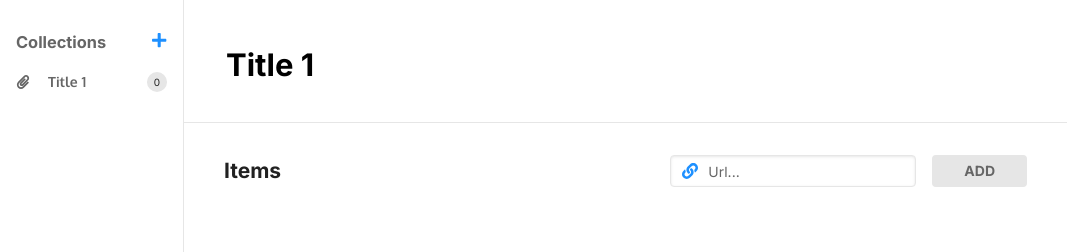
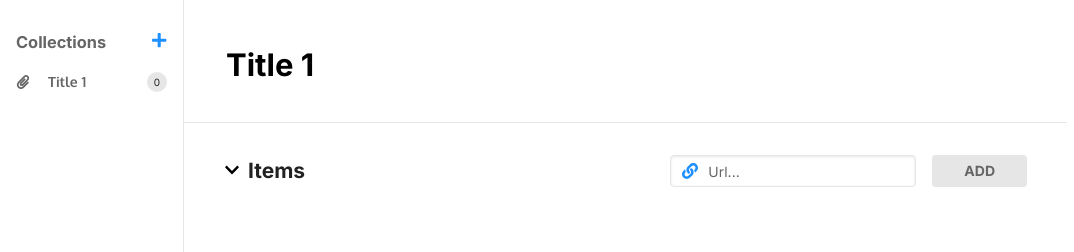
Before and after one commit to rpabon/collections-ui, a React (Create React App) app: page / in a window 1280 px wide. Shown: the top 252 px of the page, without its empty margins (0-1074 px from the left). Built offline with nearby package versions, Linux system fonts and the light colour scheme.

Commit message:
Add toggle items

```diff
--- a/package.json
+++ b/package.json
@@ -10,6 +10,7 @@
     "framer-motion": "^3.1.1",
     "modern-normalize": "^1.0.0",
     "react": "^17.0.1",
+    "react-collapse": "^5.1.0",
     "react-dom": "^17.0.1",
     "react-icons": "^4.1.0",
     "react-redux": "^7.2.0",
@@ -23,6 +24,7 @@
     "@types/jest": "^24.0.0",
     "@types/node": "^12.0.0",
     "@types/react": "^16.9.0",
+    "@types/react-collapse": "^5.0.0",
     "@types/react-dom": "^16.9.0",
     "@types/react-redux": "^7.1.7",
     "node-sass": "4.14.1",
--- a/src/components/CollectionItems/Cards.tsx
+++ b/src/components/CollectionItems/Cards.tsx
@@ -1,21 +1,28 @@
 import React, { useState } from 'react';
 import { useSelector } from 'react-redux';
+import { Collapse } from 'react-collapse';
 import { selectCurrentCollection } from '../../store/collectionsSlice';
 import { Card } from './Card';
 import { CloseModal } from './CloseModal';
 import css from './CollectionItems.module.scss';
 
-export function Cards() {
+export function Cards({ open }: CardProps) {
   const { items } = useSelector(selectCurrentCollection);
   const [itemToRemoveId, setItemToRemoveId] = useState(0);
 
   return (
     <>
-      <div className={css.cards}>
-        {items.map((item) => (
-          <Card key={item.id} {...item} setItemToRemoveId={setItemToRemoveId} />
-        ))}
-      </div>
+      <Collapse isOpened={open}>
+        <div className={css.cards}>
+          {items.map((item) => (
+            <Card
+              {...item}
+              key={item.id}
+              setItemToRemoveId={setItemToRemoveId}
+            />
+          ))}
+        </div>
+      </Collapse>
 
       <CloseModal
         itemToRemoveId={itemToRemoveId}
@@ -24,3 +31,7 @@ export function Cards() {
     </>
   );
 }
+
+interface CardProps {
+  open: boolean;
+}
--- a/src/components/CollectionItems/CollectionItems.module.scss
+++ b/src/components/CollectionItems/CollectionItems.module.scss
@@ -15,6 +15,12 @@
 .toggleList {
   margin-right: 8px;
   font-size: 16px;
+  transform: rotate(-90deg);
+  transition: transform 0.2s ease;
+
+  &.open {
+    transform: rotate(0deg);
+  }
 }
 
 .inputGroupWrapper {
--- a/src/components/CollectionItems/CollectionItems.tsx
+++ b/src/components/CollectionItems/CollectionItems.tsx
@@ -1,18 +1,20 @@
-import React from 'react';
+import React, { useState } from 'react';
 import { AddURL } from './AddURL';
 import { ToggleItems } from './ToggleItems';
 import { Cards } from './Cards';
 import css from './CollectionItems.module.scss';
 
 export function CollectionItems() {
+  const [open, setOpen] = useState(true);
+
   return (
     <div className="container">
       <div className={css.topSection}>
-        <ToggleItems />
+        <ToggleItems open={open} onClick={() => void setOpen(!open)} />
         <AddURL />
       </div>
 
-      <Cards />
+      <Cards open={open} />
     </div>
   );
 }
--- a/src/components/CollectionItems/ToggleItems.tsx
+++ b/src/components/CollectionItems/ToggleItems.tsx
@@ -1,18 +1,23 @@
 import React from 'react';
-// import { FaChevronDown } from 'react-icons/fa';
+import cx from 'classnames';
+import { FaChevronDown } from 'react-icons/fa';
 import css from './CollectionItems.module.scss';
 
-export function ToggleItems({ onClick }: ToggleItemsProps) {
+export function ToggleItems({ onClick, open }: ToggleItemsProps) {
   return (
     <h2 className={css.title}>
-      {/* <button className={css.toggleList} onClick={onClick}>
+      <button
+        className={cx(css.toggleList, { [css.open]: open })}
+        onClick={onClick}
+      >
         <FaChevronDown />
-      </button> */}
+      </button>
       Items
     </h2>
   );
 }
 
 interface ToggleItemsProps {
+  open: boolean;
   onClick?(): void;
 }
--- a/src/styles/global.scss
+++ b/src/styles/global.scss
@@ -59,3 +59,7 @@ button {
   padding-right: 40px;
   padding-left: 40px;
 }
+
+.ReactCollapse--collapse {
+  transition: height 0.3s ease-in-out;
+}
```
Also changed, not shown: 1 other file (tests, documents, lock files or other folders).
